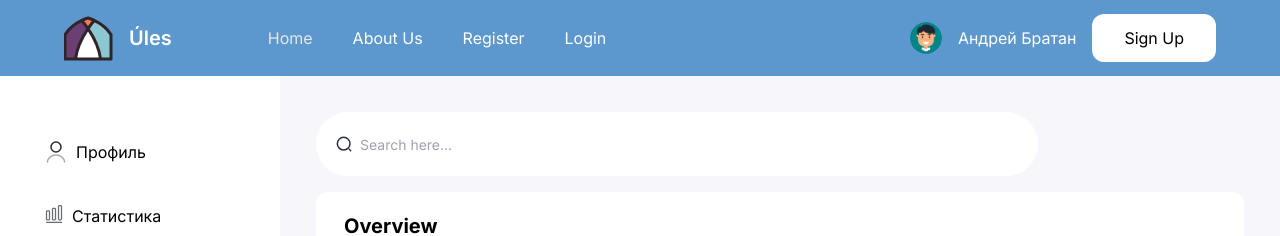
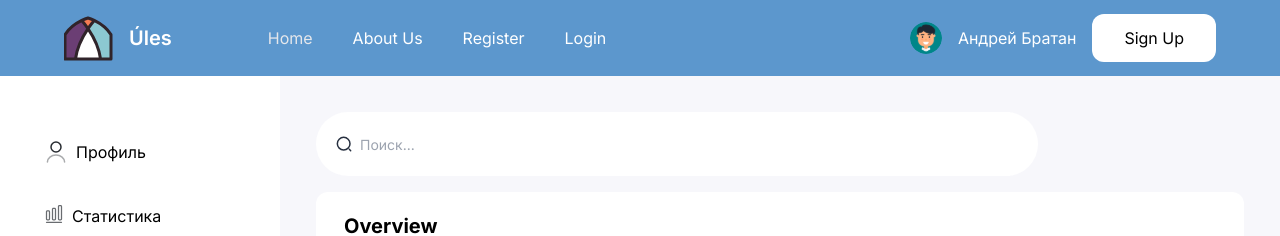
Before and after one commit to kimbiled/ulesV2, a Next.js app in the folder frontend/: page /shop in a window 1280 px wide. Shown: the top 236 px of the page. Built offline with nearby package versions, Linux system fonts and the light colour scheme.

Commit message:
search placeholder to russian

```diff
--- a/frontend/src/app/shop/search.tsx
+++ b/frontend/src/app/shop/search.tsx
@@ -5,7 +5,7 @@ export default function Search () {
         <path d="M7.66683 13.9999C11.1646 13.9999 14.0002 11.1644 14.0002 7.66659C14.0002 4.16878 11.1646 1.33325 7.66683 1.33325C4.16903 1.33325 1.3335 4.16878 1.3335 7.66659C1.3335 11.1644 4.16903 13.9999 7.66683 13.9999Z" stroke="#273040" stroke-width="1.5" stroke-linecap="round" stroke-linejoin="round"/>
         <path d="M14.6668 14.6666L13.3335 13.3333" stroke="#273040" stroke-width="1.5" stroke-linecap="round" stroke-linejoin="round"/>
       </svg>
-      <input type="text" placeholder="Search here..." className="border-0 bg-white text-sm h-16 w-[650px]" />
+      <input type="text" placeholder="Поиск..." className="border-0 bg-white text-sm h-16 w-[650px]" />
     </div>
   )
 }
```
